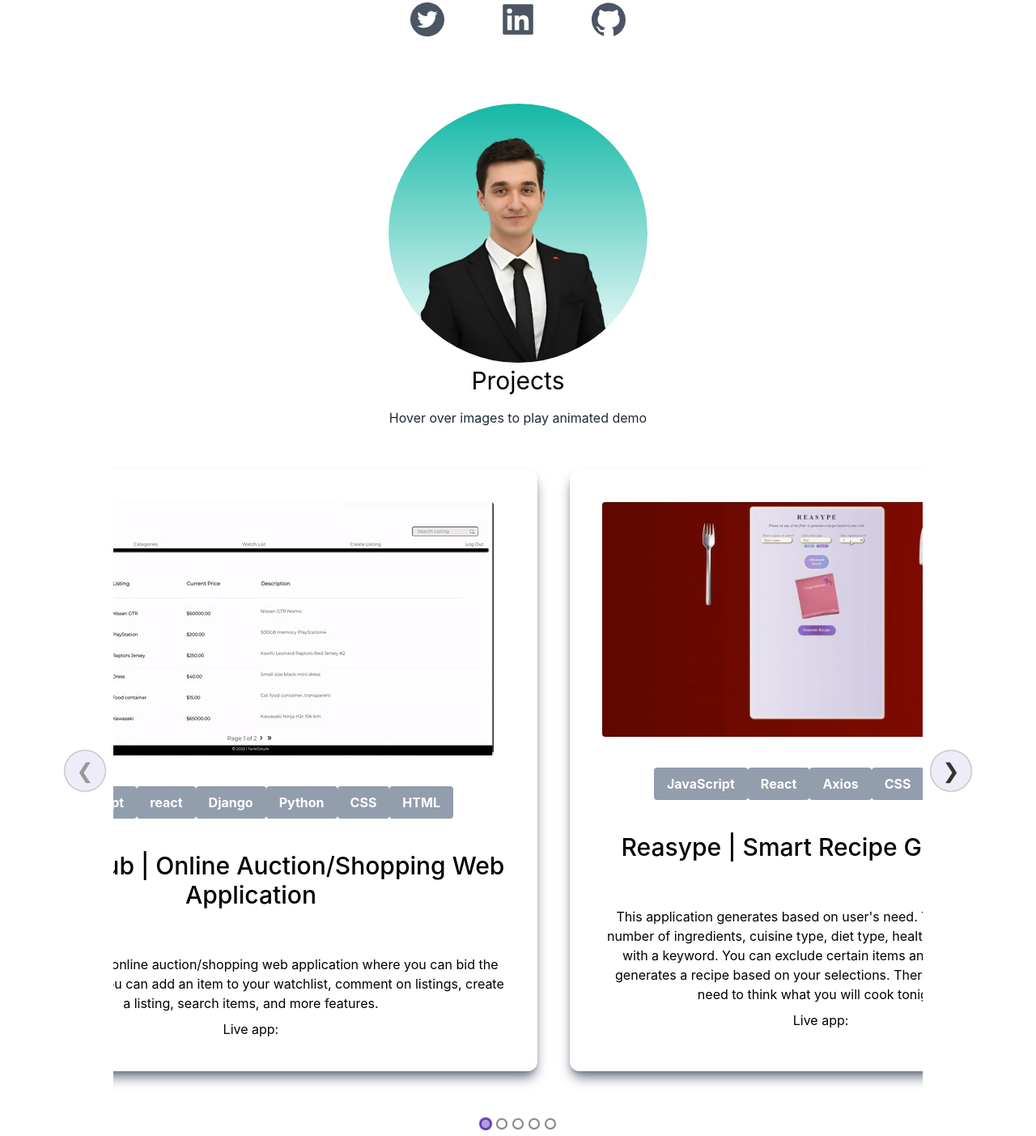
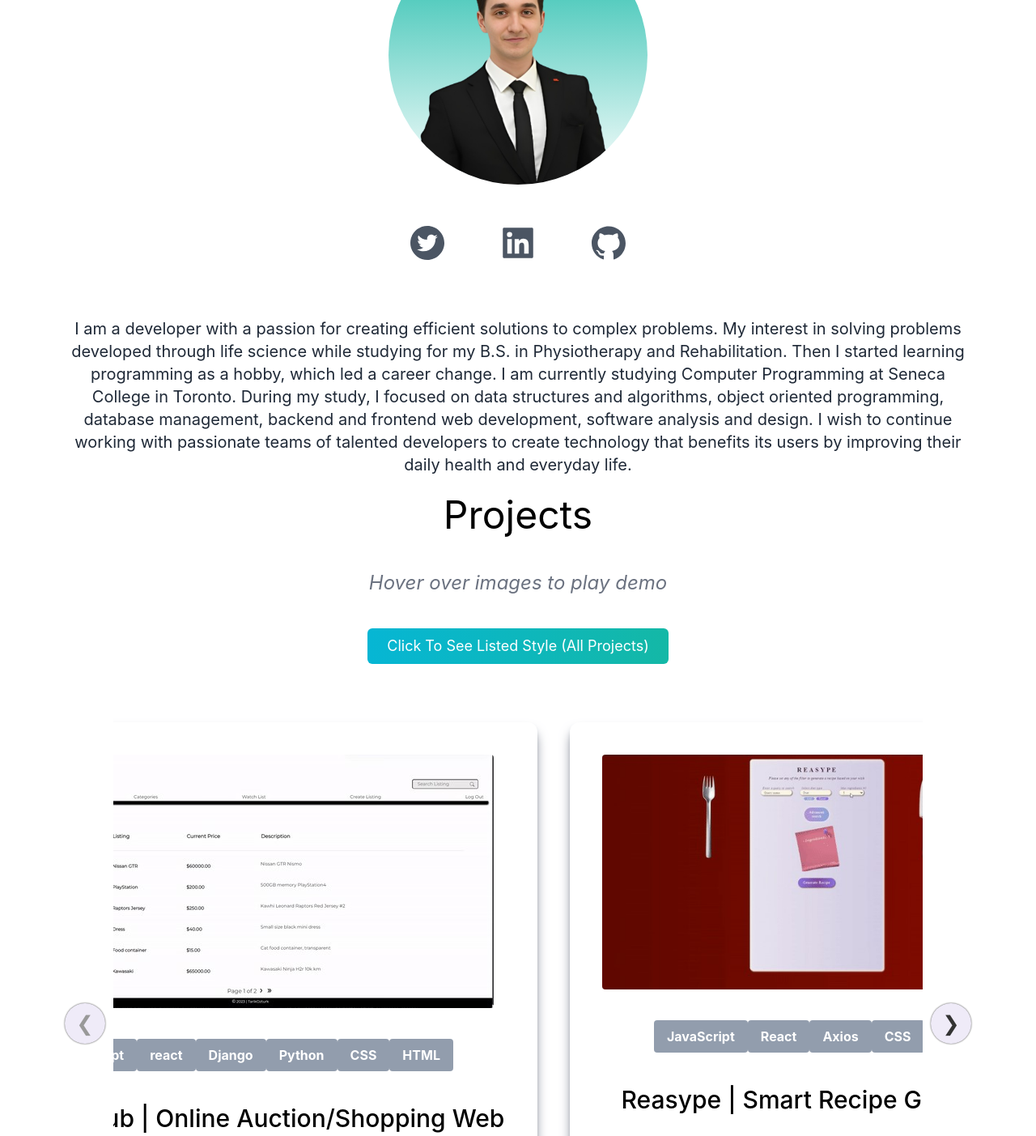
Before and after one commit to tarikozturk017/portfolio, a Next.js app in the folder portfolio/: page / in a window 1280 px wide. Shown: the part 600-2003 px from the top of the page at 81% size. Built offline with nearby package versions, Linux system fonts and the light colour scheme.

Commit message:
homepage update

```diff
--- a/portfolio/pages/components/Footer.js
+++ b/portfolio/pages/components/Footer.js
@@ -34,13 +34,13 @@ return (
 			<Heading>About</Heading>
 			<FooterLink href="#">Blogs</FooterLink>
 			<FooterLink href="#">Courses | Certificate</FooterLink>
-			<FooterLink href="#">Seneca Software Developers Club </FooterLink>
-			<FooterLink href="https://github.com/tarikozturk017/SLG-practices">SLG Workshops</FooterLink>
+			<FooterLink href="https://clubs.ssfinc.ca/ssdc/home/" target={'_blank'}>Seneca Software Developers Club </FooterLink>
+			<FooterLink href="https://github.com/tarikozturk017/SLG-practices" target={'_blank'}>SLG Workshops</FooterLink>
 		</Column>
 
 		<Column>
 			<Heading className="">Social</Heading>
-            <FooterLink href="https://github.com/tarikozturk017">
+            <FooterLink href="https://github.com/tarikozturk017" target={'_blank'}>
             <div className="flex items-center">
                 <AiFillGithub />
 				<span className=" ml-3" >
@@ -48,7 +48,7 @@ return (
 				</span>
             </div>
 			</FooterLink>
-			<FooterLink href="https://www.linkedin.com/in/tarik-ozturk-28b050159/">
+			<FooterLink href="https://www.linkedin.com/in/tarik-ozturk-28b050159/" target={'_blank'}>
             <div className="flex items-center">
                 <AiFillLinkedin />
 				<span className=" ml-3" >
@@ -56,7 +56,7 @@ return (
 				</span>
             </div>
 			</FooterLink>
-			<FooterLink href="https://twitter.com/tarikozturk017">
+			<FooterLink href="https://twitter.com/tarikozturk017" target={'_blank'}>
             <div className="flex items-center">
                 <AiFillTwitterCircle />
 				<span className=" ml-3" >
--- a/portfolio/pages/components/ProjectDetail.js
+++ b/portfolio/pages/components/ProjectDetail.js
@@ -18,7 +18,7 @@ const ProjectDetail = (props) => {
                 width={"100%"}  height={"100%"} alt='' src={images.static} /> */}
                 <HoverBox static={images.static} playGif={images.dynamic} />
             </div>
-            <ul className=" justify-between flex mx-16 my-8 dark:text-gray-200">
+            <ul className=" justify-between flex px-16 my-8 dark:text-gray-200">
                 {technologies.map((technology) => {
                     return (
                         <li className=" bg-slate-500 text-white font-bold py-2 px-4 rounded opacity-70 cursor-not-allowed">
@@ -33,7 +33,7 @@ const ProjectDetail = (props) => {
             <p className="py-2 dark:text-gray-200">
             {description}
             </p>
-            <p className=" dark:text-gray-200">Live app: {url}</p>
+            <p className=" dark:text-gray-200">Live app: <a href="" target={'_blank'}>{url}</a></p>
         </>
     )
 }
--- a/portfolio/pages/components/Projects.js
+++ b/portfolio/pages/components/Projects.js
@@ -24,35 +24,18 @@ const Projects = () => {
   return (
         <div>
           <div className=" flex justify-around">
-          <h3 className="text-xl font-medium  dark:text-gray-200">List of My Projects</h3>
           {/* <h3 className="text-xl font-medium  dark:text-gray-200">Project Details</h3> */}
           </div>
         <div className="w-auto lg:flex gap-10">
 
-            <div className="text-center lg:flex p-10 rounded-xl my-10 flex-1 dark:text-gray-200">
-                {/* <div className=" text-left p-10 rounded-xl my-10 flex-1 dark:text-gray-200" >
-                <ul className="list-disc">
-                    <li>Reasype</li>
-                    <li>AuctionHub</li>
-                    <li>PlanetBlue</li>
-                    <li>Pomodoro Clock</li>
-                </ul>
+            <div className="text-center  p-10 rounded-xl my-10 flex-1 dark:text-gray-200">
+          <h3 className="text-3xl mb-12 font-medium  dark:text-gray-200">All Projects List</h3>
 
-                </div>
-                <div className=" text-left p-10 rounded-xl my-10 flex-1 dark:text-gray-200" >
-                <ul className="list-disc">
-                    <li>Reasype</li>
-                    <li>AuctionHub</li>
-                    <li>PlanetBlue</li>
-                    <li>Pomodoro Clock</li>
-                </ul>
-
-                </div> */}
                 <ul className="list-disc">
                   {data.map((project) => {
                     // let pImg = project.images.static
                     return (
-                      <li className=" my-5" onMouseOver={e => handleMouse(e.target.innerText)}>{project.name}</li>
+                      <li className=" my-5 cursor-pointer" onMouseOver={e => handleMouse(e.target.innerText)}>{project.name}</li>
                     )
                   })}
                 </ul>
--- a/portfolio/pages/index.js
+++ b/portfolio/pages/index.js
@@ -4,38 +4,15 @@ import {AiFillTwitterCircle, AiFillLinkedin, AiFillGithub} from 'react-icons/ai'
 import { useState } from 'react';
 import Image from 'next/image';
 import Carousel from "react-elastic-carousel";
-import HoverBox from './components/HoverBox';
+// import HoverBox from './components/HoverBox';
 import Footer from './components/Footer';
 import Projects from './components/Projects';
 import ProjectDetail from './components/ProjectDetail';
 
-import data from "./components/data"
-
-// import SendForm from './components/SendForm';
+// import data from "./components/data"
 
 
-// import images
 import tarikPic from "../public/tarik-pic.png"
-import reasype from "../public/reasype.gif"
-import staticAuctionHub from "../public/auctionhub.jpg"
-import auctionHub from "../public/auctionhub.gif"
-import staticReasype from "../public/staticReasype.jpg"
-import planetBlue from "../public/planetblue.jpg"
-import planetBlueGif from "../public/planetblue.gif"
-import speedTyping from "../public/speed.jpg"
-import speedTypingGif from "../public/speed.gif"
-import memeGenerator from "../public/memeGenerator.jpg"
-import memeGeneratorGif from "../public/memeGenerator.gif"
-import trivia from "../public/trivia.jpg"
-import triviaGif from "../public/trivia.gif"
-import pomodoro from "../public/pomodoro.jpg"
-import pomodoroGif from "../public/pomodoro.gif"
-import tenzies from "../public/tenzies.jpg"
-import tenziesGif from "../public/tenzies.gif"
-import calculator from "../public/calculator.png"
-import calculatorGif from "../public/calculator.gif"
-import quoteGenerator from "../public/quote-generator.jpg"
-import quoteGeneratorGif from "../public/quote-generator.gif"
 import projectData from "./components/data"
 
 export default function Home() {
@@ -55,7 +32,7 @@ export default function Home() {
         <link rel="icon" href="/favicon.ico" />
       </Head>
 
-      <main className=' bg-white px-10 md:px-20 lg:40 dark:bg-gray-900'>
+      <main className=' pb-36 bg-white px-10 md:px-20 lg:40 dark:bg-gray-900'>
         <section className='min-h-screen'>
           <nav className='py-10 mb-12 flex justify-between dark:text-white'>
             <h1 className=' text-xl font-burtons'><a href="#projects" className='scroll-smooth'>Projects</a>&emsp;|&emsp;<a href="">Blog</a></h1>
@@ -67,9 +44,19 @@ export default function Home() {
             </ul>
           </nav>
           <div className='text-center p-10'>
+            <h3 className='text-4xl py-2 md:text-5xl dark:text-white'>Hi, I am</h3>
             <h2 className='text-5xl py-2 text-teal-600 font-medium md:text-6xl dark:text-teal-400'>Tarik Ozturk</h2>
             <h3 className='text-2xl py-2 md:text-3xl dark:text-white'>Software Developer </h3>
-            <p className='text-md py-5 leading-8 text-gray-800 md:text-xl mx-w-xl mx-auto dark:text-gray-200'>Hi, I am a developer with a passion for creating efficient solutions to complex problems.
+          </div>
+          <div className="mx-auto bg-gradient-to-b from-teal-500 rounded-full w-80 h-80 relative overflow-hidden mt-20 md:h-84 md:w-84">
+              <Image src={tarikPic} layout="fill" objectFit="cover" />
+            </div>
+          <div className='text-5xl flex justify-center my-12 gap-16 text-gray-600 dark:text-gray-400'>
+          <a href="https://twitter.com/tarikozturk017" target={'_blank'}><AiFillTwitterCircle /></a>
+            <a href="https://www.linkedin.com/in/tarik-ozturk-28b050159/" target={'_blank'}><AiFillLinkedin /></a>
+            <a href="https://github.com/tarikozturk017" target={'_blank'}><AiFillGithub /></a>
+          </div>
+            <p className=' text-center text-md mt-10 py-5 leading-8 text-gray-800 md:text-xl mx-w-xl mx-auto dark:text-gray-200'>I am a developer with a passion for creating efficient solutions to complex problems.
               My interest in solving problems developed through life science while studying for my B.S. in
               Physiotherapy and Rehabilitation. Then I started learning programming as a hobby, which led a
               career change. I am currently studying Computer Programming at Seneca College in Toronto. During
@@ -77,23 +64,14 @@ export default function Home() {
               backend and frontend web development, software analysis and design. I wish to continue working with
               passionate teams of talented developers to create technology that benefits its users by improving their
               daily health and everyday life.</p>
-          </div>
-          <div className='text-5xl flex justify-center gap-16 text-gray-600 dark:text-gray-400'>
-          <a href="https://twitter.com/tarikozturk017"><AiFillTwitterCircle /></a>
-            <a href="https://www.linkedin.com/in/tarik-ozturk-28b050159/"><AiFillLinkedin /></a>
-            <a href="https://github.com/tarikozturk017"><AiFillGithub /></a>
-          </div>
-          <div className="mx-auto bg-gradient-to-b from-teal-500 rounded-full w-80 h-80 relative overflow-hidden mt-20 md:h-84 md:w-84">
-              <Image src={tarikPic} layout="fill" objectFit="cover" />
-            </div>
         </section>
 
 
         <section id='projects'>
           <div className='text-center'>
-            <h3 className='text-3xl py-1 dark:text-white'>Projects</h3>
-            <p className='text-md py-2 leading-8 text-gray-800 dark:text-gray-200'>
-              Hover over images to play animated demo
+            <h3 className=' text-5xl mb-8 py-1 dark:text-white'>Projects</h3>
+            <p className='text-2xl italic py-2 leading-8 text-gray-500'>
+              Hover over images to play demo
             </p>
           </div>
           <div>
@@ -101,10 +79,15 @@ export default function Home() {
           </div>
         </section>
         <section>
+          <div className=' text-center'>
+        <button
+            className=' cursor-pointer bg-gradient-to-r text-lg from-cyan-500 to-teal-500 text-white px-6 py-2 my-8 rounded-md '
+            onClick={() => {setExpendList(!expendList)}}
+          >{!expendList ? "Click To See Listed Style (All Projects)" : "Click To See Sliding Style"} </button>
+          </div>
+          { !expendList ?
         <Carousel>
           <div>
-            {/* FIRST */}
-
             {/* FIRST */}
             <div className="w-auto lg:flex gap-10">
             <div className="text-center shadow-lg p-10 rounded-xl my-10 shadow-gray-500 flex-1">
@@ -143,16 +126,13 @@ export default function Home() {
               <div className="text-center shadow-lg p-10 rounded-xl my-10 shadow-gray-500 flex-1">
               <ProjectDetail project={data[4]}/>
 
-
             </div>
               <div className="text-center shadow-lg p-10 rounded-xl my-10  shadow-gray-500 flex-1">
               <ProjectDetail project={data[5]}/>
 
             </div>
 
-
           </div>
-
 
               {/* FOURTH */}
               <div>
@@ -179,16 +159,14 @@ export default function Home() {
 
           </div>
           </Carousel>
+          : <Projects />}
         </section>
 
         <section>
         <div className=' text-center'>
 
-          <button
-            className=' cursor-pointer bg-gradient-to-r from-cyan-500 to-teal-500 text-white px-4 py-2 my-8 rounded-md '
-            onClick={() => {setExpendList(!expendList)}}
-          >{!expendList ? "Click To See Project List" : "Hide List"} </button>
-          {expendList && <Projects />}
+
+          {/* {expendList && <Projects />} */}
           </div>
         </section>
       </main>
```
Also changed, not shown: 1 other file (tests, documents, lock files or other folders).
